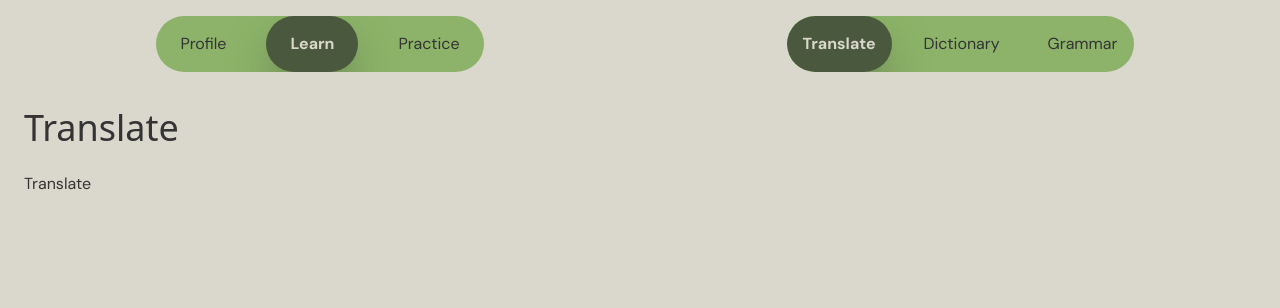
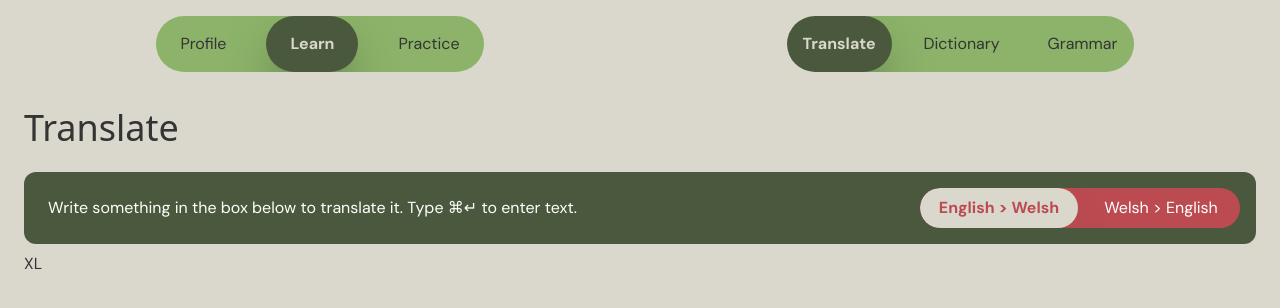
Before and after one commit to cerithf/wrth-sgwrs-v3, a React (Vite) app: page /learn in a window 1280 px wide. Shown: the top 308 px of the page. Built offline with nearby package versions, Linux system fonts and the light colour scheme; a web font is replaced by a local one.

Commit message:
Start Translate page and add ShowVPSize component

```diff
--- /dev/null
+++ b/src/components/ShowVPSize.tsx
@@ -0,0 +1,12 @@
+export default function ShowVPSize() {
+  // shows current viewport size as text
+  return (
+    <div>
+      <p className="sm:hidden">XS</p>
+      <p className="hidden sm:max-md:block">Small</p>
+      <p className="hidden md:max-lg:block">Medium</p>
+      <p className="hidden lg:max-xl:block">Large</p>
+      <p className="hidden xl:block">XL</p>
+    </div>
+  );
+}
--- a/src/pages/learn-pages/Translate.tsx
+++ b/src/pages/learn-pages/Translate.tsx
@@ -1,3 +1,40 @@
+import { useState } from "react";
+import ShowVPSize from "../../components/ShowVPSize";
+
 export default function Translate() {
-  return <div className="translate-page">Translate</div>;
+  const translationDirections = ["English > Welsh", "Welsh > English"] as const;
+  type TranslationDirection = (typeof translationDirections)[number];
+  const [translationDirection, setTranslationDirection] =
+    useState<TranslationDirection>(translationDirections[0]);
+  return (
+    <div className="translate-page">
+      <div className="bg-theme-dark-green text-white rounded-xl p-4">
+        <div className="md:flex flex-row-reverse gap-4 items-center">
+          <ul className="flex gap-1 bg-theme-red rounded-full overflow-hidden text-center max-h-10 w-80 ml-auto">
+            {translationDirections.map((option) => (
+              <li
+                className={
+                  option == translationDirection
+                    ? "bg-theme-cream text-theme-red font-bold p-4 rounded-full shadow-2xl flex-1 center-all"
+                    : "p-4 rounded-full flex-1 center-all"
+                }
+              >
+                <button
+                  className="cursor-pointer"
+                  onClick={() => setTranslationDirection(option)}
+                >
+                  {option.replaceAll(" ", " ")}
+                </button>
+              </li>
+            ))}
+          </ul>
+          <p className="mt-3 md:mt-0 px-2 text-left! md:w-[50%] lg:w-auto">
+            Write something in the box below to translate it.
+            Type ⌘↵ to enter text.
+          </p>
+        </div>
+      </div>
+      <ShowVPSize />
+    </div>
+  );
 }
```
